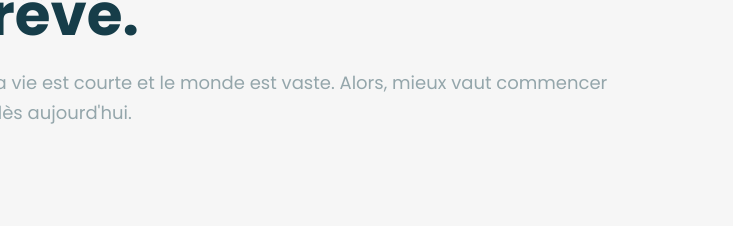
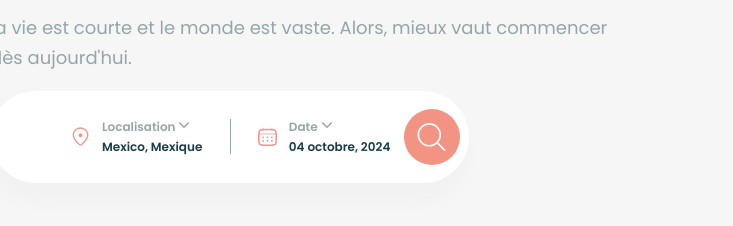
Before and after one commit to rmngauthier/Tripr, a website: page index.html in a window 1280 px wide. Shown: the part 560-786 px from the top of the page, 0-733 px from the left. Drawn offline with Linux system fonts and the light colour scheme.

Commit message:
second commit

```diff
--- a/index.html
+++ b/index.html
@@ -31,6 +31,51 @@
             la vie est courte et le monde est vaste. Alors, mieux vaut commencer
             dès aujourd'hui.
           </p>
+          <div class="search-widget">
+            <div class="location">
+              <div class="widget-icon-container">
+                <img
+                  src="/assets/icons/fluent_location-16-regular-icon.svg"
+                  alt="fluent_location-16-regular-icon"
+                />
+              </div>
+              <div class="locations-details">
+                <span class="label"
+                  >Localisation
+                  <span
+                    ><img
+                      src="/assets/icons/arrow-down-bold-icon.svg"
+                      alt="arrow-down-bold-icon" /></span
+                ></span>
+                <span class="value">Mexico, Mexique</span>
+              </div>
+            </div>
+            <div class="separator-type-1"></div>
+            <div class="date">
+              <div class="widget-icon-container">
+                <img
+                  src="/assets/icons/solar_calendar-line-duotone-icon.svg"
+                  alt="solar_calendar-line-duotone-icon"
+                />
+              </div>
+              <div class="date-details">
+                <span class="label"
+                  >Date
+                  <span
+                    ><img
+                      src="/assets/icons/arrow-down-bold-icon.svg"
+                      alt="arrow-down-bold-icon" /></span
+                ></span>
+                <span class="value">04 octobre, 2024</span>
+              </div>
+            </div>
+            <div class="search-btn">
+              <img
+                src="/assets/icons/magnifying-glass-light-icon.svg"
+                alt="magnifying-glass-light-icon"
+              />
+            </div>
+          </div>
         </div>
         <div class="hero-img">
           <div class="img-1"></div>
--- a/scss/_buttons.scss
+++ b/scss/_buttons.scss
@@ -10,8 +10,27 @@
   border-radius: 50px;
   background: vars.$primary-500;
   cursor: pointer;
+  transition: 0.3s;
+  //   font
+  @include mixins.btn-font;
 
-  //   font
+  &:hover {
+    @include mixins.btn-hover;
+  }
+}
 
-  @include mixins.btn-font;
+.search-btn {
+  background-color: vars.$primary-500;
+  border-radius: 50%;
+  width: 56px;
+  height: 56px;
+  display: flex;
+  justify-content: center;
+  align-items: center;
+  cursor: pointer;
+  transition: 0.3s;
+
+  &:hover {
+    @include mixins.btn-hover;
+  }
 }
--- a/scss/_mixins.scss
+++ b/scss/_mixins.scss
@@ -24,3 +24,21 @@
   font-weight: 400;
   line-height: 20px; /* 111.111% */
 }
+
+@mixin btn-hover {
+  background-color: vars.$primary-100;
+  transition: 0.3s;
+}
+
+// search widget
+
+@mixin search-widget-container-large {
+  display: flex;
+  flex-flow: row nowrap;
+  align-items: center;
+  width: 479px;
+  height: 92px;
+  border-radius: 46px;
+  background: #fff;
+  box-shadow: vars.$box-shadow-primary;
+}
--- a/scss/_reset.scss
+++ b/scss/_reset.scss
@@ -38,3 +38,19 @@ p {
   font-weight: 400;
   line-height: 1.875rem; /* 166.667% */
 }
+
+.label {
+  color: vars.$font-color;
+  font-size: 12px;
+  font-style: normal;
+  font-weight: 600;
+  line-height: 20px; /* 166.667% */
+}
+
+.value {
+  color: vars.$secondary-500;
+  font-size: 12px;
+  font-style: normal;
+  font-weight: 600;
+  line-height: 20px; /* 166.667% */
+}
--- a/scss/_utilities.scss
+++ b/scss/_utilities.scss
@@ -4,7 +4,6 @@ header {
   display: flex;
   align-items: center;
   justify-content: center;
-
   height: 146px;
   background: white;
   box-shadow: vars.$box-shadow-primary;
@@ -16,3 +15,17 @@ section {
   align-items: center;
   margin-top: 3.38rem;
 }
+
+.widget-icon-container {
+  display: flex;
+  align-items: center;
+  margin-right: 0.69rem;
+}
+
+// separator
+
+.separator-type-1 {
+  width: 1px;
+  height: 35px;
+  background-color: vars.$font-color;
+}
--- a/scss/_variables.scss
+++ b/scss/_variables.scss
@@ -3,6 +3,7 @@
 // colors
 
 $primary-500: #f29383;
+$primary-100: #fbded9;
 $secondary-500: #163d49;
 $background-500: #f6f6f6;
 $font-color: #94a6ab;
--- a/scss/style.scss
+++ b/scss/style.scss
@@ -56,6 +56,36 @@
     flex: 1 0 0;
     max-width: 640px;
     margin-right: 4.75rem;
+
+    .search-widget {
+      @include mixins.search-widget-container-large;
+
+      .location {
+        display: flex;
+        margin-left: 5rem;
+        margin-right: 1.62rem;
+        width: 134px;
+        height: 40px;
+
+        .locations-details {
+          display: flex;
+          flex-direction: column;
+        }
+      }
+
+      .date {
+        display: flex;
+        margin-left: 1.62rem;
+        margin-right: 0.81rem;
+        width: 134px;
+        height: 40px;
+
+        .date-details {
+          display: flex;
+          flex-direction: column;
+        }
+      }
+    }
   }
 }
 
```
Also changed, not shown: assets/icons/arrow-down-bold-icon.svg (added), assets/icons/fluent_location-16-regular-icon.svg (added), assets/icons/magnifying-glass-light-icon.svg (added), assets/icons/solar_calendar-line-duotone-icon.svg (added), css/style.css, 1 other file.
